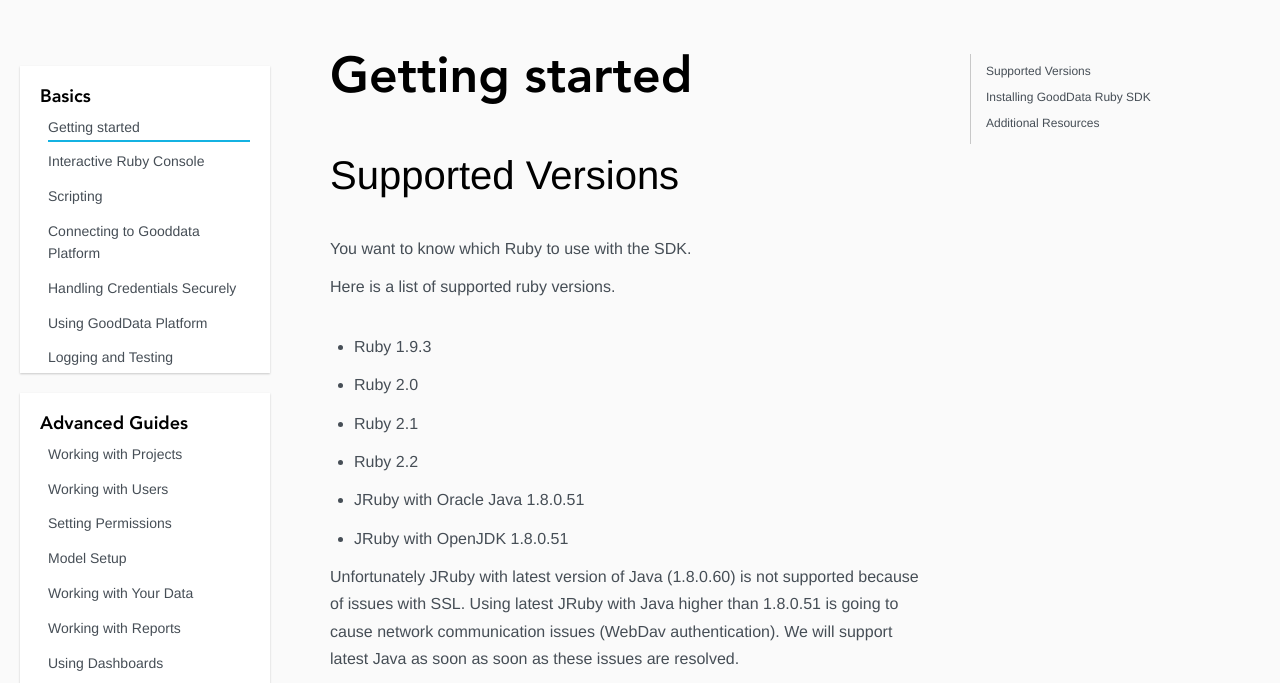
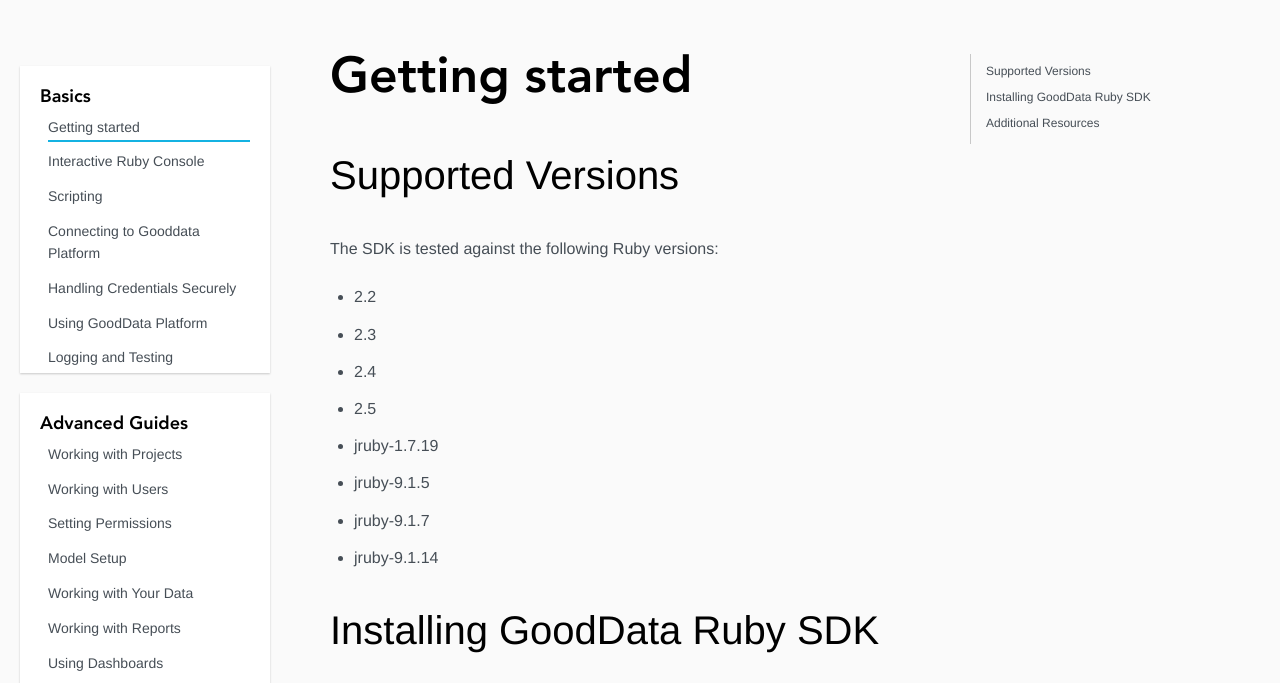
Before and after one commit to macekond/gooddata-ruby-doc, a plain HTML site: page docs/getting_started.html in a window 1280 px wide. Shown: the part 70-753 px from the top of the page. Drawn offline with nearby package versions, Linux system fonts and the light colour scheme; a web font is replaced by a local one.

Commit message:
Deploy website
Deploy website version based on 5fd7c4cf6c8ac6f40af5bc65c1837a8e47a795c4

```diff
--- a/docs/getting_started.html
+++ b/docs/getting_started.html
@@ -5,21 +5,17 @@
             nav.classList.toggle('docsSliderActive');
           };
         </script></nav></div><div class="container mainContainer"><div class="wrapper"><div class="post"><header class="postHeader"><h1>Getting started</h1></header><article><div><span><h2><a class="anchor" aria-hidden="true" id="supported-versions"></a><a href="#supported-versions" aria-hidden="true" class="hash-link"><svg class="hash-link-icon" aria-hidden="true" height="16" version="1.1" viewBox="0 0 16 16" width="16"><path fill-rule="evenodd" d="M4 9h1v1H4c-1.5 0-3-1.69-3-3.5S2.55 3 4 3h4c1.45 0 3 1.69 3 3.5 0 1.41-.91 2.72-2 3.25V8.59c.58-.45 1-1.27 1-2.09C10 5.22 8.98 4 8 4H4c-.98 0-2 1.22-2 2.5S3 9 4 9zm9-3h-1v1h1c1 0 2 1.22 2 2.5S13.98 12 13 12H9c-.98 0-2-1.22-2-2.5 0-.83.42-1.64 1-2.09V6.25c-1.09.53-2 1.84-2 3.25C6 11.31 7.55 13 9 13h4c1.45 0 3-1.69 3-3.5S14.5 6 13 6z"></path></svg></a>Supported Versions</h2>
-<p>You want to know which Ruby to use with the SDK.</p>
-<p>Here is a list of supported ruby versions.</p>
+<p>The SDK is tested against the following Ruby versions:</p>
 <ul>
-<li><p>Ruby 1.9.3</p></li>
-<li><p>Ruby 2.0</p></li>
-<li><p>Ruby 2.1</p></li>
-<li><p>Ruby 2.2</p></li>
-<li><p>JRuby with Oracle Java 1.8.0.51</p></li>
-<li><p>JRuby with OpenJDK 1.8.0.51</p></li>
+<li>2.2</li>
+<li>2.3</li>
+<li>2.4</li>
+<li>2.5</li>
+<li>jruby-1.7.19</li>
+<li>jruby-9.1.5</li>
+<li>jruby-9.1.7</li>
+<li>jruby-9.1.14</li>
 </ul>
-<p>Unfortunately JRuby with latest version of Java (1.8.0.60) is not
-supported because of issues with SSL. Using latest JRuby with Java
-higher than 1.8.0.51 is going to cause network communication issues
-(WebDav authentication). We will support latest Java as soon as soon as
-these issues are resolved.</p>
 <h2><a class="anchor" aria-hidden="true" id="installing-gooddata-ruby-sdk"></a><a href="#installing-gooddata-ruby-sdk" aria-hidden="true" class="hash-link"><svg class="hash-link-icon" aria-hidden="true" height="16" version="1.1" viewBox="0 0 16 16" width="16"><path fill-rule="evenodd" d="M4 9h1v1H4c-1.5 0-3-1.69-3-3.5S2.55 3 4 3h4c1.45 0 3 1.69 3 3.5 0 1.41-.91 2.72-2 3.25V8.59c.58-.45 1-1.27 1-2.09C10 5.22 8.98 4 8 4H4c-.98 0-2 1.22-2 2.5S3 9 4 9zm9-3h-1v1h1c1 0 2 1.22 2 2.5S13.98 12 13 12H9c-.98 0-2-1.22-2-2.5 0-.83.42-1.64 1-2.09V6.25c-1.09.53-2 1.84-2 3.25C6 11.31 7.55 13 9 13h4c1.45 0 3-1.69 3-3.5S14.5 6 13 6z"></path></svg></a>Installing GoodData Ruby SDK</h2>
 <p>If you are using bundler, add</p>
 <pre><code class="hljs">gem &quot;gooddata&quot;
```
Also changed, not shown: docs/working_with_reports.html (+14 -1 lines).
